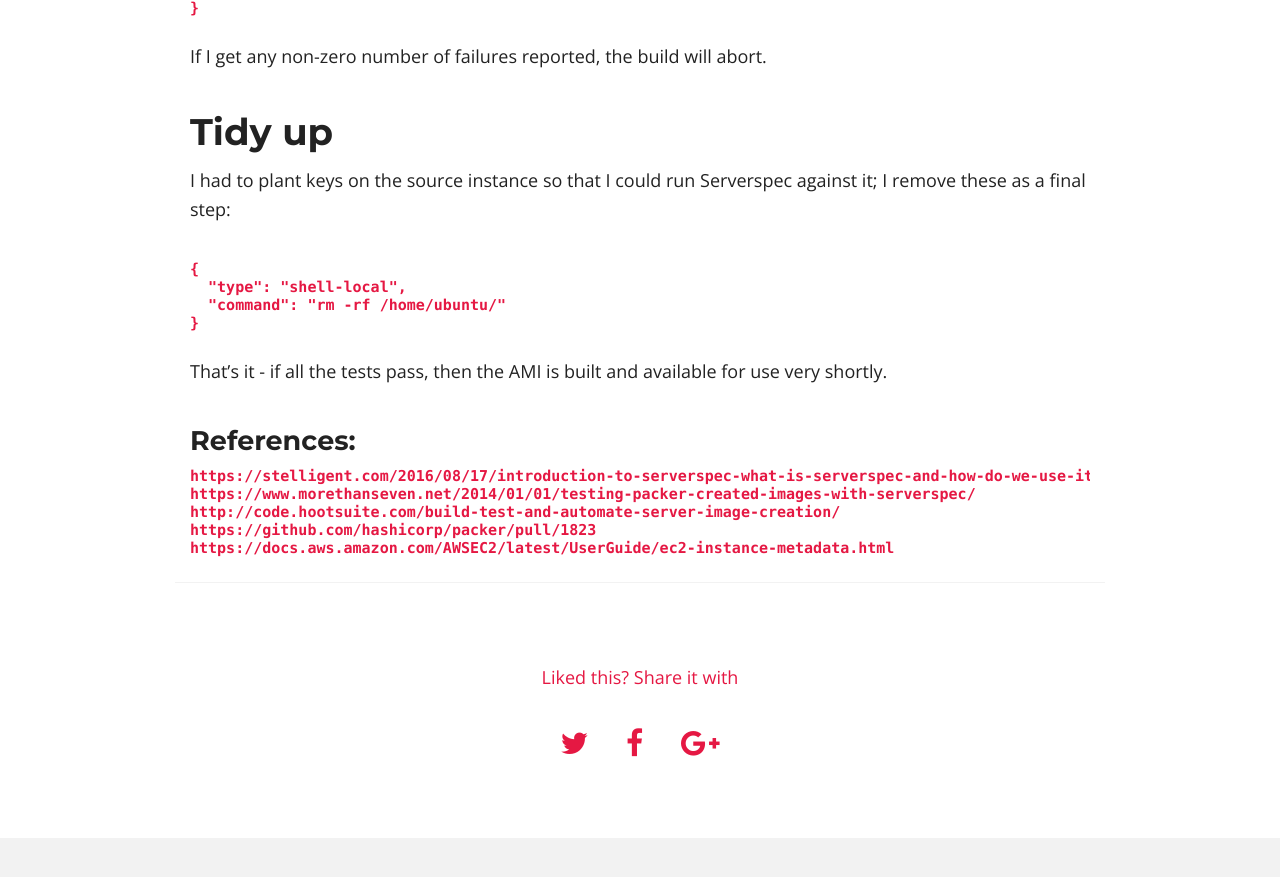
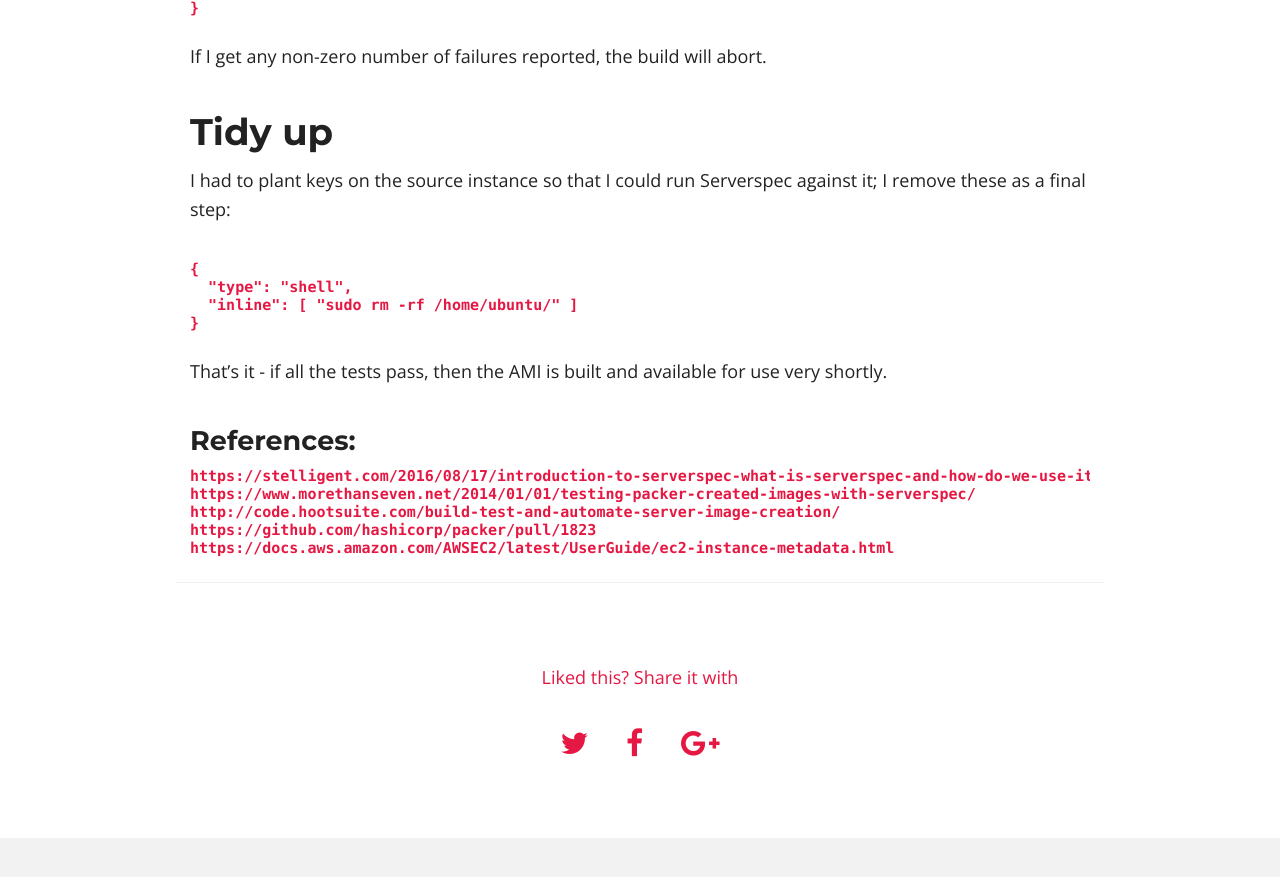
Before and after one commit to annaken/annaken.github.io, a Jekyll site: the page built from _posts/2017-05-11-testing-packer-builds-with-serverspec.md, in a window 1280 px wide and 900 px high, scrolled down 4329 px. Shown: the top 877 px of the window. Built offline with Jekyll 4.4.1, drawn with Linux system fonts in a browser that asks for light colours; nearby versions of some CDN libraries; comment, search, counter and statistics services are not loaded.

Commit message:
Fix rm line

```diff
--- a/_posts/2017-05-11-testing-packer-builds-with-serverspec.md
+++ b/_posts/2017-05-11-testing-packer-builds-with-serverspec.md
@@ -125,8 +125,8 @@ If I get any non-zero number of failures reported, the build will abort.
 I had to plant keys on the source instance so that I could run Serverspec against it; I remove these as a final step:
 
     {
-      "type": "shell-local",
-      "command": "rm -rf /home/ubuntu/"
+      "type": "shell",
+      "inline": [ "sudo rm -rf /home/ubuntu/" ]
     }
 
 That's it - if all the tests pass, then the AMI is built and available for use very shortly.
```
